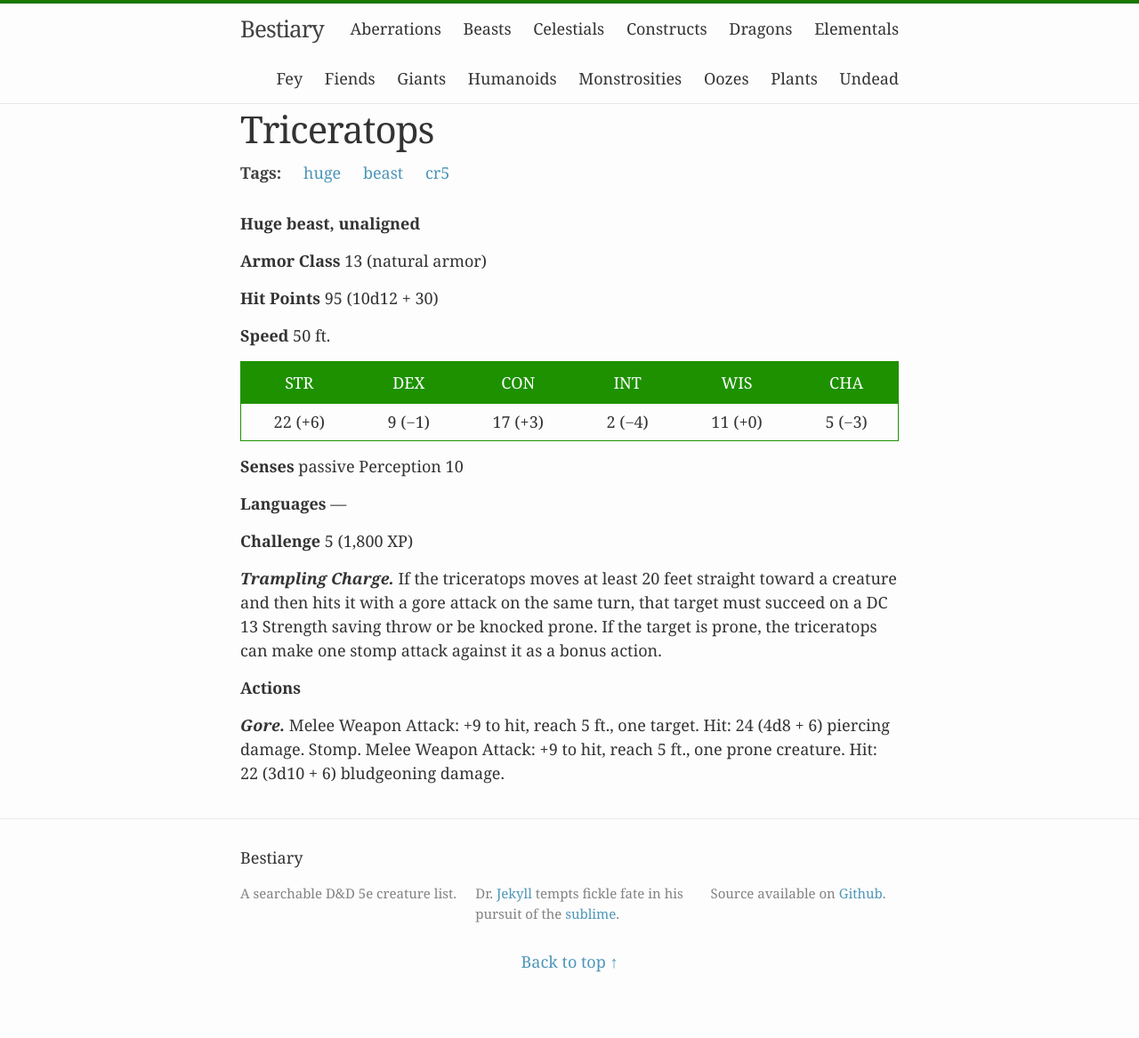
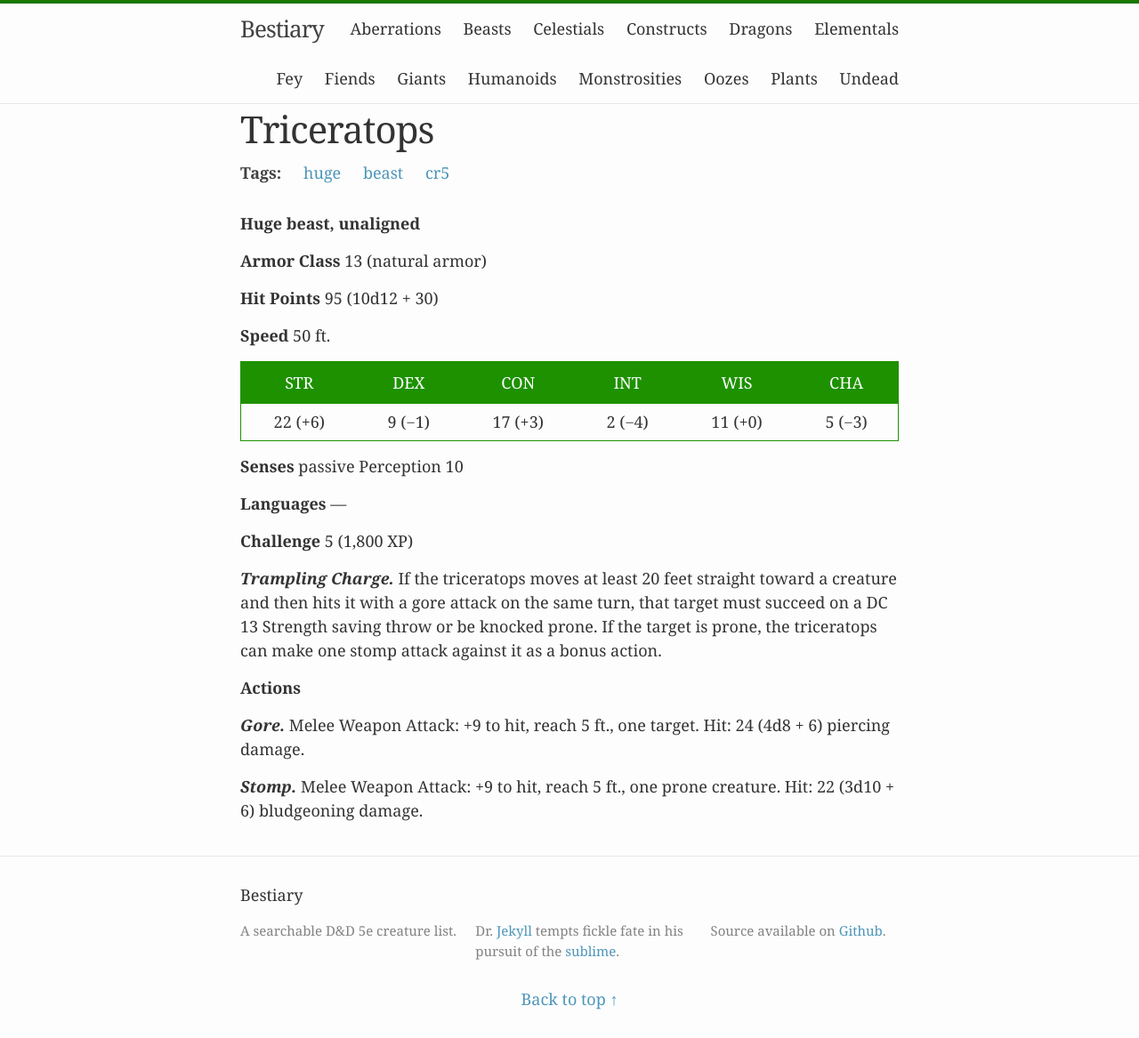
Before and after one commit to beaurancourt/bestiary, a Jekyll site: the page built from _posts/2016-02-29-triceratops.markdown, in a window 1280 px wide. Shown: the whole page at 89% size. Built offline with Jekyll 4.4.1, drawn with Linux system fonts in a browser that asks for light colours; before the commit the page ends 1125 px from its top, so only the background shows below that.

```diff
--- a/_posts/2016-02-29-triceratops.markdown
+++ b/_posts/2016-02-29-triceratops.markdown
@@ -27,4 +27,6 @@ tags: [huge, beast, cr5]
 
 **Actions**
 
-***Gore.*** Melee Weapon Attack: +9 to hit, reach 5 ft., one target. Hit: 24 (4d8 + 6) piercing damage. Stomp. Melee Weapon Attack: +9 to hit, reach 5 ft., one prone creature. Hit: 22 (3d10 + 6) bludgeoning damage.
+***Gore.*** Melee Weapon Attack: +9 to hit, reach 5 ft., one target. Hit: 24 (4d8 + 6) piercing damage.
+
+***Stomp.*** Melee Weapon Attack: +9 to hit, reach 5 ft., one prone creature. Hit: 22 (3d10 + 6) bludgeoning damage.
```
